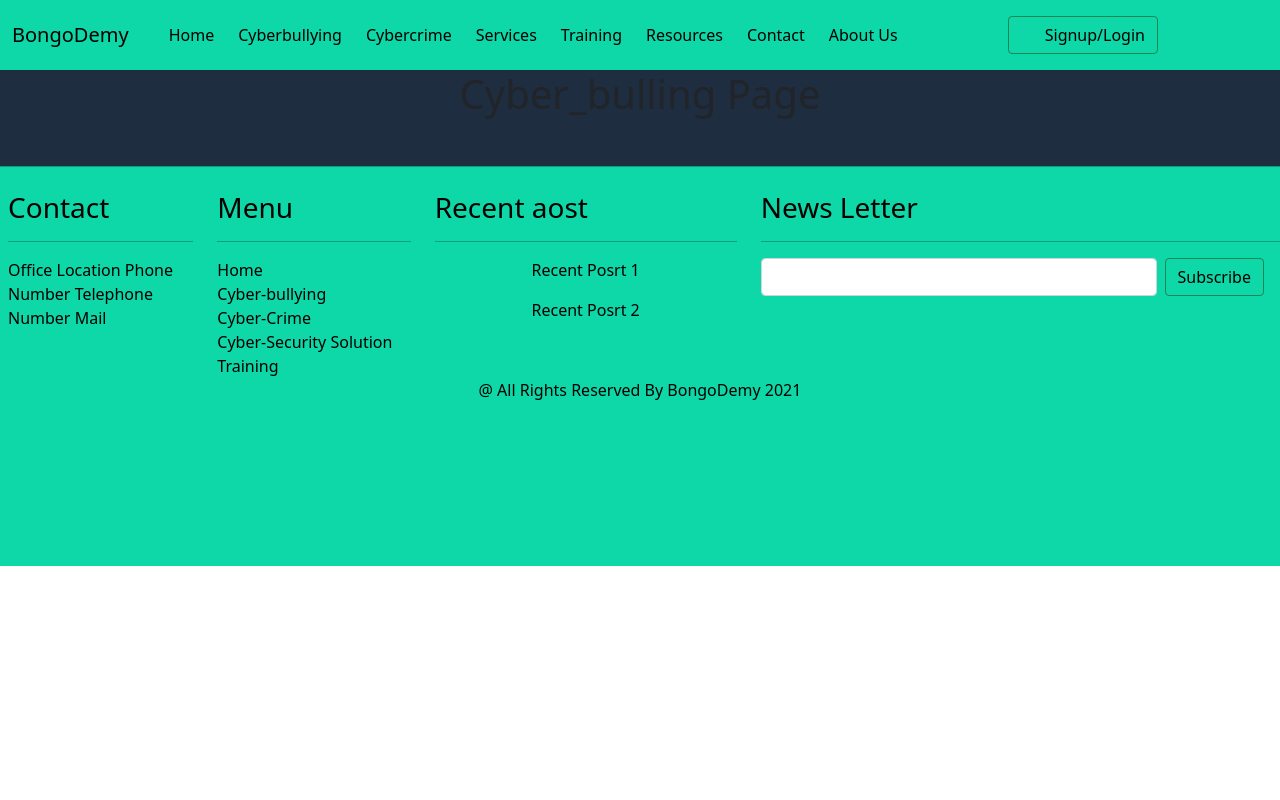
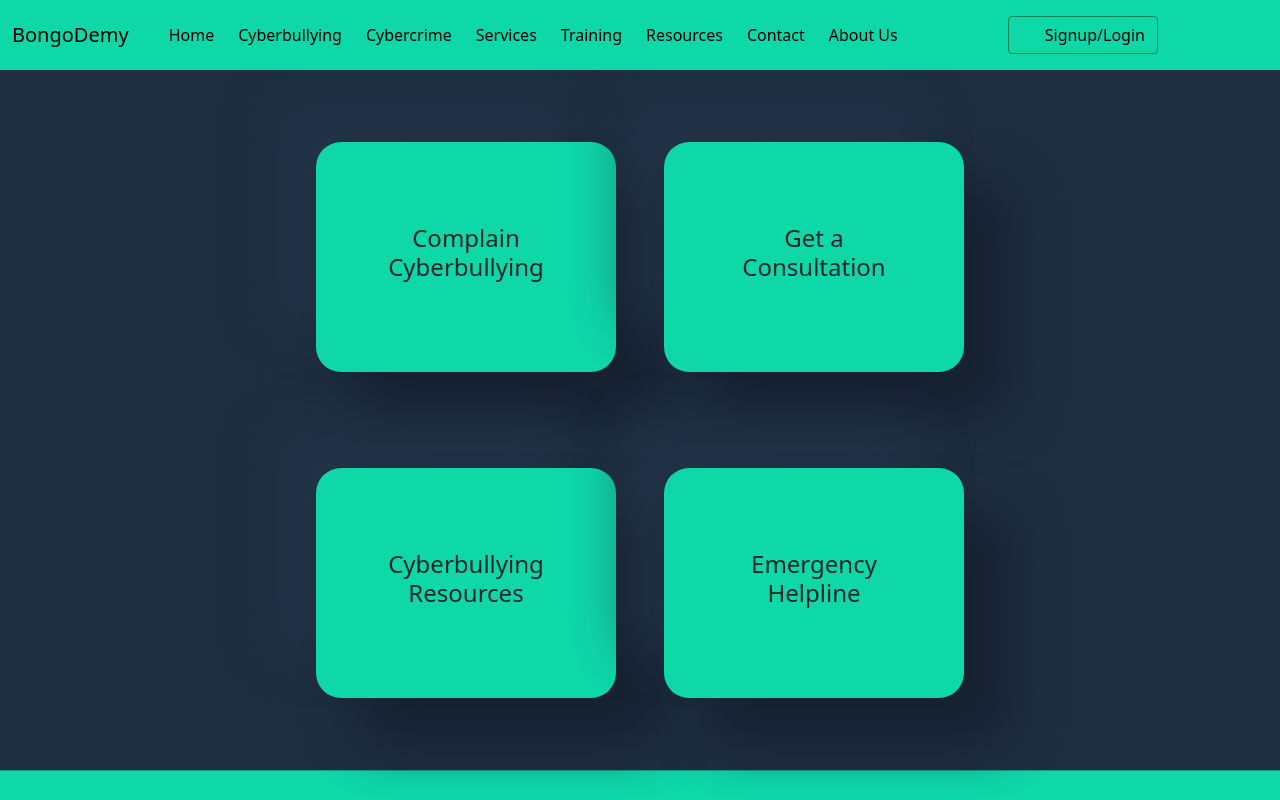
Before and after one commit to JannatBorna/bongodemy, a React (Create React App) app: page /cyberBulling in a window 1280 px wide. Shown: the top 800 px of the page. Built offline with nearby package versions, Linux system fonts and the light colour scheme.

Commit message:
Home Page Done

```diff
--- a/package.json
+++ b/package.json
@@ -11,7 +11,7 @@
     "react-bootstrap": "^2.1.1",
     "react-dom": "^17.0.2",
     "react-router-dom": "^5.3.0",
-    "react-scripts": "5.0.0",
+    "react-scripts": "^5.0.0",
     "web-vitals": "^2.1.3"
   },
   "scripts": {
--- a/src/App.css
+++ b/src/App.css
@@ -1,3 +1,5 @@
+
+
 .App {
   text-align: center;
   background-color: #1E2D40 !important;
--- a/src/Component/pages/CyberBulling/CyberBulling.js
+++ b/src/Component/pages/CyberBulling/CyberBulling.js
@@ -1,9 +1,18 @@
 import React from 'react';
+import Cards from '../../subComp/Cards';
 
 const CyberBulling = () => {
     return (
-        <div>
-            <h1>Cyber_bulling Page</h1>
+        <div className="container">
+            <div className="row mt-5">
+                <Cards text="Complain Cyberbullying" follow="#"></Cards>
+                <Cards text="Get a Consultation" follow="#"></Cards>
+
+            </div>
+            <div class="row mt-5">
+                <Cards text="Cyberbullying Resources" follow="#"></Cards>
+                <Cards text="Emergency Helpline" follow="#"></Cards>
+            </div>
         </div>
     );
 };
--- a/src/Component/pages/CyberCrime/CyberCrime.js
+++ b/src/Component/pages/CyberCrime/CyberCrime.js
@@ -1,10 +1,19 @@
 import React from 'react';
+import Cards from '../../subComp/Cards';
 
 const CyberCrime = () => {
     return (
-        <div>
-            <h1>Cyber Crime</h1>
+        <div className="container">
+        <div className="row mt-5">
+            <Cards text="Complain Cyber-crime" follow="#"></Cards>
+            <Cards text="Get a Consultation" follow="#"></Cards>
+
         </div>
+        <div class="row mt-5">
+            <Cards text="Cyber-crime Resources" follow="#"></Cards>
+            <Cards text="Emergency Helpline" follow="#"></Cards>
+        </div>
+    </div>
     );
 };
 
--- a/src/Component/pages/Home/Home.js
+++ b/src/Component/pages/Home/Home.js
@@ -1,10 +1,19 @@
 import React from 'react';
+import Cards from '../../subComp/Cards';
 
 const Home = () => {
     return (
-        <div>
-            <h1>Home Page</h1>
-        </div>
+            <div className="container">
+                <div className="row mt-5">
+                    <Cards text="Cyberbullying" follow ="#"></Cards>
+                    <Cards text="Cyber crime" follow ="#"></Cards>
+
+                </div>
+                <div class="row mt-5">
+                    <Cards text="Cyber Security Solution" follow ="#"></Cards>
+                    <Cards text="Cyber Security Training" follow ="#"></Cards>
+                </div>
+            </div>
     );
 };
 
--- /dev/null
+++ b/src/Component/subComp/Cards.css
@@ -0,0 +1,11 @@
+.boxoo {
+  background-color: #0ed7a8;
+  height: 230px;
+  max-width: 300px !important;
+  border-radius: 25px;
+  box-shadow: 44px 44px 49px #172231, -44px -44px 49px #25384f79;
+}
+
+h4{
+    max-width: 180px ;
+}
--- /dev/null
+++ b/src/Component/subComp/Cards.js
@@ -0,0 +1,14 @@
+import React from 'react';
+import './Cards.css'
+
+const Cards = (props) => {
+    return (
+
+            <div className='d-flex align-items-center col-sm boxoo justify-content-center m-4'>
+            <h4>{ props.text }</h4>
+            </div>
+
+    );
+};
+
+export default Cards;
```
Also changed, not shown: 1 other file (tests, documents, lock files or other folders).
